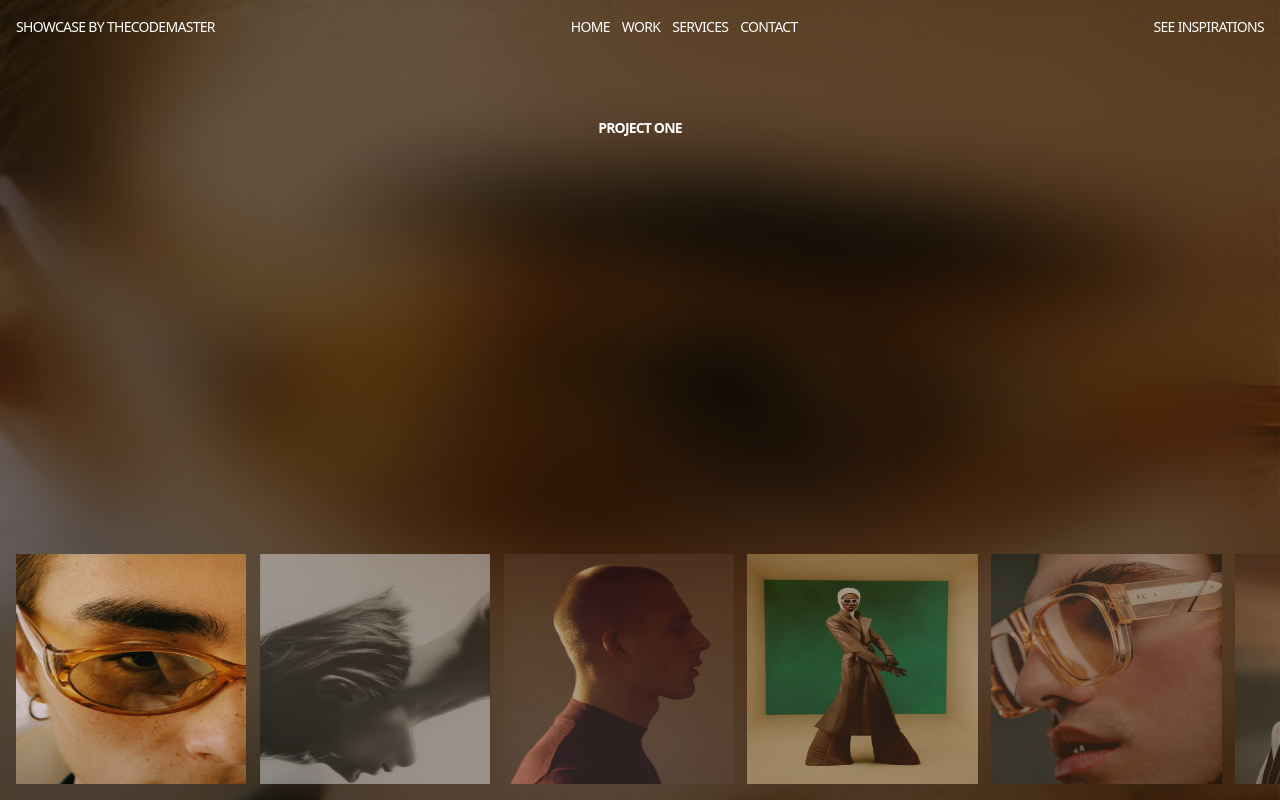
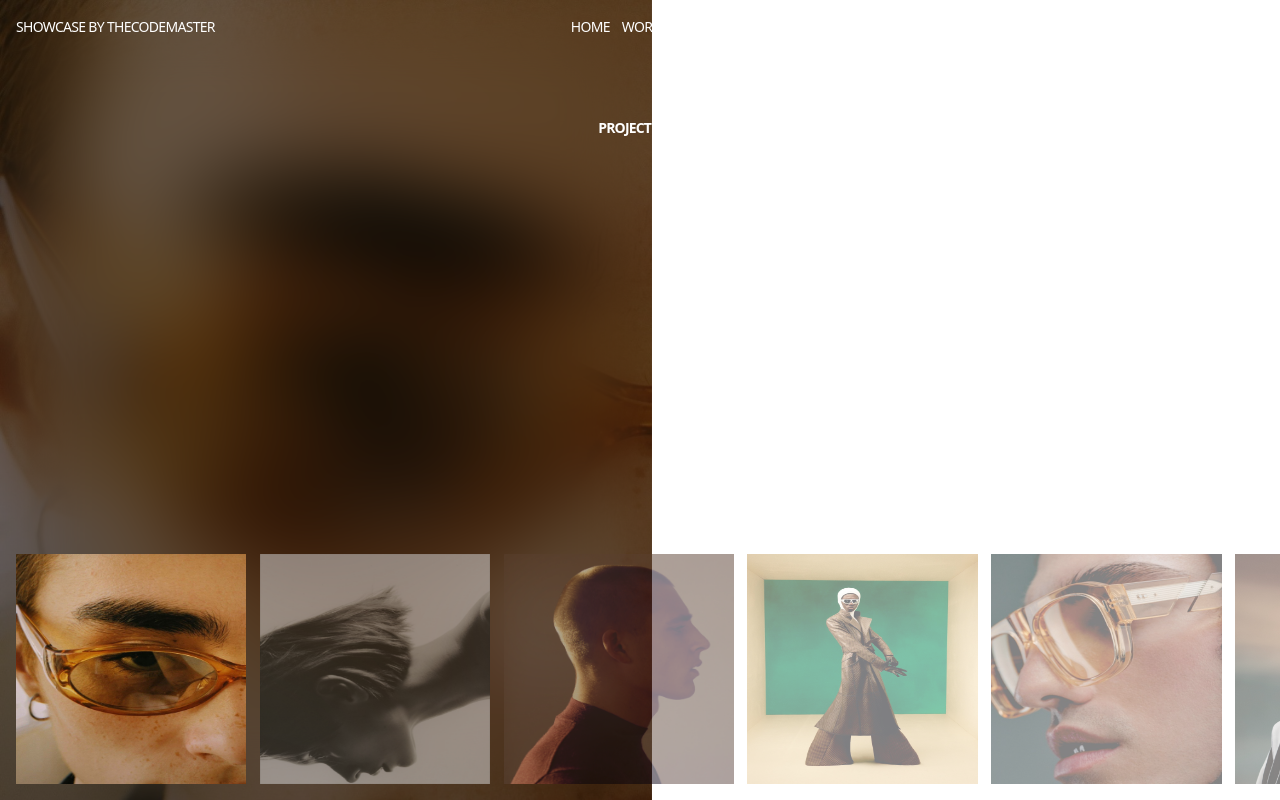
Before and after one commit to thecode-master-sy/micro-animations, a Next.js app: page /infinite-snap-scroll-carousel in a window 1280 px wide. Built offline with nearby package versions, Linux system fonts and the light colour scheme.

Commit message:
feat: infinite snap scroll carousel

```diff
--- a/app/(animations)/infinite-snap-scroll-carousel/_components/image-preview.tsx
+++ b/app/(animations)/infinite-snap-scroll-carousel/_components/image-preview.tsx
@@ -2,7 +2,7 @@ import { gallery } from "../static";
 
 export default function ImagePreview() {
   return (
-    <div className="fixed top-0 left-0 right-0 bottom-0 -z-10">
+    <div className="fixed top-0 left-0 h-screen -z-10">
       <div className="w-full h-full">
         <img
           className="w-full h-full image-preview"
--- a/app/(animations)/infinite-snap-scroll-carousel/infinite-snap-scroll-carousel.css
+++ b/app/(animations)/infinite-snap-scroll-carousel/infinite-snap-scroll-carousel.css
@@ -1,10 +1,12 @@
 body {
   font-size: clamp(14px, 1.05vw, 50px);
-
+  width: 100vw;
+  height: 100svh;
+  overflow: hidden;
 }
 
 h1 {
-  font-size: clamp(2.5em, 6vw, 10em);
+  font-size: clamp(3em, 6vw, 10em);
   letter-spacing: -0.06em;
 }
 
@@ -21,5 +23,4 @@ h1 {
 }
 
 .image-preview {
-
 }
```
